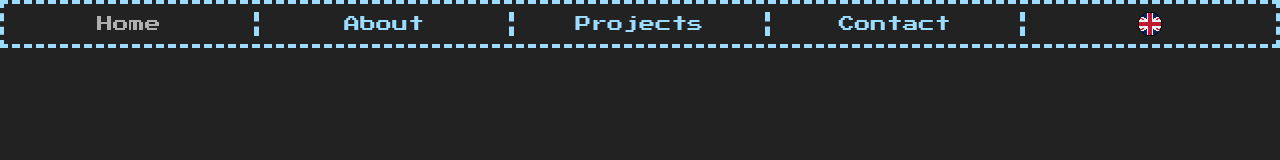
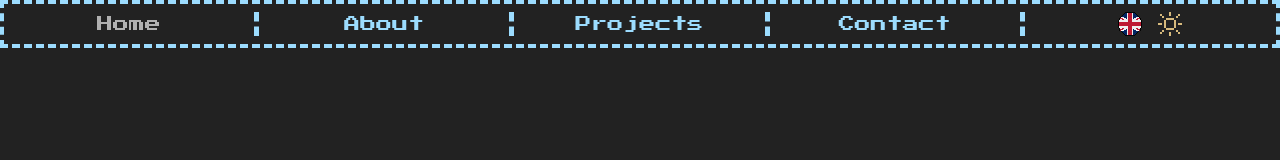
Before and after one commit to lkrre/portfolio, a React (Vite) app: page / in a window 1280 px wide. Shown: the top 160 px of the page. Built offline with nearby package versions, Linux system fonts and the light colour scheme.

Commit message:
Theme toggle

```diff
--- /dev/null
+++ b/src/components/Icons/Moon.tsx
@@ -0,0 +1,21 @@
+const Moon = ({ className = "w-6 h-6" }: { className?: string }) => (
+    <svg
+      className={className}
+      width="24"
+      height="24"
+      viewBox="0 0 24 24"
+      fill="currentColor"
+      stroke="1"
+      xmlns="http://www.w3.org/2000/svg"
+    >
+    <g clip-path="url(#clip0_604_3537)">
+      <path
+        fillRule="evenodd"
+        clipRule="evenodd"
+        d="M20 0H22V2H24V4H22V6H20V4H18V2H20V0ZM8 4H16V6H14V8H12V6H8V4ZM6 8V6H8V8H6ZM6 16H4V8H6V16ZM8 18H6V16H8V18ZM16 18V20H8V18H16ZM18 16V18H16V16H18ZM16 12V10H18V8H20V16H18V12H16ZM12 12H16V14H12V12ZM12 12V8H10V12H12ZM4 18H2V20H0V22H2V24H4V22H6V20H4V18Z"
+      />
+    </g>
+  </svg>
+  );
+
+  export default Moon;
--- /dev/null
+++ b/src/components/Icons/Sun.tsx
@@ -0,0 +1,21 @@
+const Sun = ({ className = "w-6 h-6" }: { className?: string }) => (
+    <svg
+      className={className}
+      width="24"
+      height="24"
+      viewBox="0 0 24 24"
+      fill="currentColor"
+      stroke="1"
+      xmlns="http://www.w3.org/2000/svg"
+    >
+      <g clip-path="url(#clip0_604_3482)">
+        <path
+          fillRule="evenodd"
+          clipRule="evenodd"
+          d="M13 0H11V4H13V0ZM0 11V13H4V11H0ZM24 11V13H20V11H24ZM13 24H11V20H13V24ZM8 6H16V8H8V6ZM6 8H8V16H6V8ZM8 18V16H16V18H8ZM18 16H16V8H18V16ZM20 2H22V4H20V2ZM20 4V6H18V4H20ZM22 22H20V20H22V22ZM20 20H18V18H20V20ZM4 2H2V4H4V6H6V4H4V2ZM2 22H4V20H6V18H4V20H2V22Z"
+        />
+      </g>
+  </svg>
+  );
+
+  export default Sun;
--- a/src/components/LanguageToggle.tsx
+++ b/src/components/LanguageToggle.tsx
@@ -15,7 +15,7 @@ export const LanguageToggle = () => {
   }, [i18n]);
 
   return (
-    <div className="text-center w-full">
+    <div className="text-center">
       <img
         src={FLAGS[i18n.language]}
         alt={i18n.language}
--- a/src/components/Navbar.tsx
+++ b/src/components/Navbar.tsx
@@ -4,6 +4,7 @@ import ContactIcon from "./Icons/Contact";
 import FolderIcon from "./Icons/Folder";
 import HumanHandsUpIcon from "./Icons/HumanHandsUp";
 import { LanguageToggle } from "./LanguageToggle";
+import { ThemeToggle } from "./ThemeToggle";
 
 type NavItem = {
   id: string;
@@ -39,8 +40,9 @@ export const Navbar = ({ currentSection, onSectionChange }: NavbarProps) => {
               <Icon className="block md:hidden w-full my-auto" />
           </div>
         ))}
-        <div className="w-full my-auto" >
+        <div className="flex gap-4 justify-center items-center w-full" >
             <LanguageToggle />
+            <ThemeToggle />
         </div>
       </div>
     </nav>
--- /dev/null
+++ b/src/components/ThemeToggle.tsx
@@ -0,0 +1,29 @@
+import { useCallback, useEffect, useState } from "react";
+import Sun from "@/components/Icons/Sun"
+import Moon from "@/components/Icons/Moon"
+
+export const ThemeToggle = () => {
+  const [theme, setTheme] = useState<"light" | "dark">("dark");
+
+  useEffect(() => {
+    const root = document.documentElement; // <html>
+    if (theme === "dark") {
+      root.classList.add("dark");
+    } else {
+      root.classList.remove("dark");
+    }
+  }, [theme]);
+
+  const toggleTheme = useCallback(() => {
+    setTheme(prev => (prev === "dark" ? "light" : "dark"));
+  }, []);
+
+  return (
+    <div className="text-center" onClick={toggleTheme}>
+      {theme === "dark"
+        ? <Sun className="m-auto cursor-pointer text-burlywood" />
+        : <Moon className="m-auto cursor-pointer text-blue-gray" />
+      }
+    </div>
+  );
+};
--- a/src/styles/DarkPalette.css
+++ b/src/styles/DarkPalette.css
@@ -3,6 +3,7 @@
 @layer base {
     @variant dark {
         --color-bg: #222222;
+        --color-white: #fff;
         --color-text: #B0B0B0;
         --color-onyx: #3a3d41;
         --color-gray: #808080;
--- a/src/styles/LightPalette.css
+++ b/src/styles/LightPalette.css
@@ -1,6 +1,7 @@
 
 @theme {
     --color-bg: #fdf6e3;
+    --color-white: #222222;
     --color-text: #b49471;
     --color-onyx: #ccc4b0;
     --color-gray: #d3af86;
```
